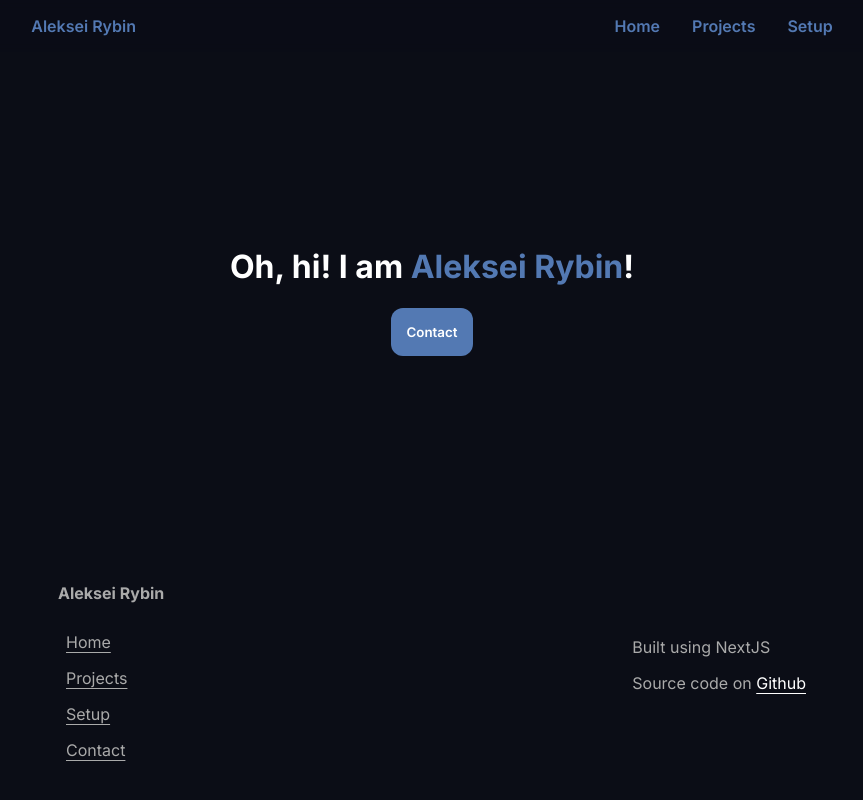
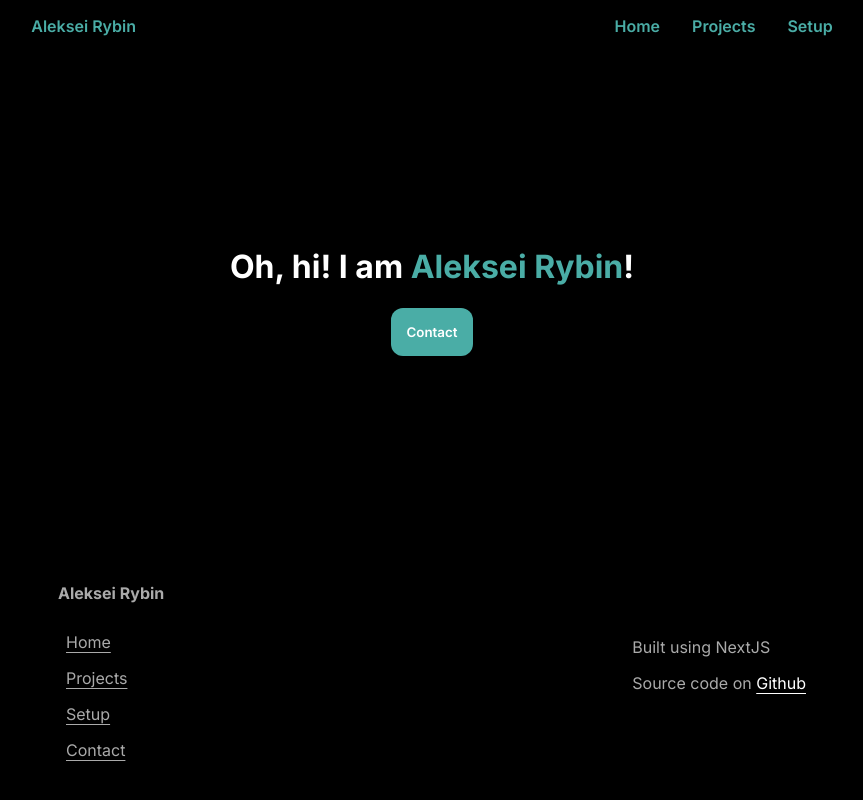
Before and after one commit to tapnisu/tapni.su, a Next.js app: page / in a window 1280 px wide. Shown: the whole page, without its empty margins (208-1071 px from the left). Built offline with nearby package versions, Linux system fonts and the light colour scheme.

Commit message:
New colors :D

```diff
--- a/pages/index.tsx
+++ b/pages/index.tsx
@@ -12,7 +12,7 @@ export default function HomePage() {
   return (
     <BasePageLayout>
       <div className="container-center">
-        <h1>
+        <h1 className="text-center">
           Oh, hi! I am <span className="color-accent">Aleksei Rybin</span>!
         </h1>
 
--- a/styles/globals.css
+++ b/styles/globals.css
@@ -3,16 +3,16 @@
   --text-main: #fff;
   --text-secondary: #aaa;
 
-  --accent: #5379b3;
-  --accent-darker: #436392;
+  --accent: #4aada6;
+  --accent-darker: #347a75;
 
   --warning: #ded15b;
   --danger: #de5d5b;
 
-  --bg: #0b0d16;
-  --bg-75: rgba(11, 13, 22, 0.5);
-  --secondary-bg: #111422;
-  --border-color: #191d33;
+  --bg: #000;
+  --bg-75: rgba(0, 0, 0, 0.5);
+  --secondary-bg: #131313;
+  --border-color: #232323;
 
   --selection: #fff;
 
@@ -97,3 +97,7 @@ a {
 li {
   margin: var(--gap-half);
 }
+
+.text-center {
+  text-align: center;
+}
```
